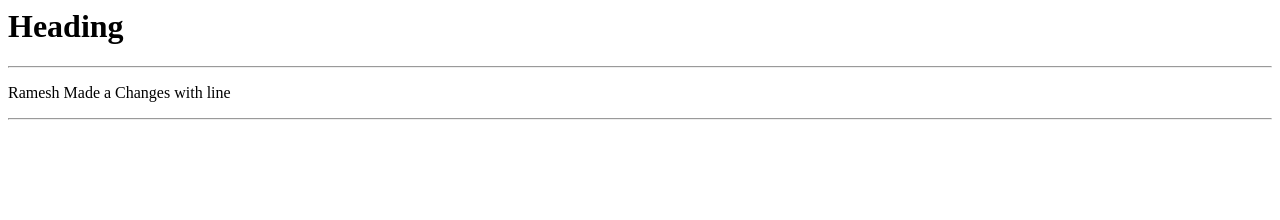
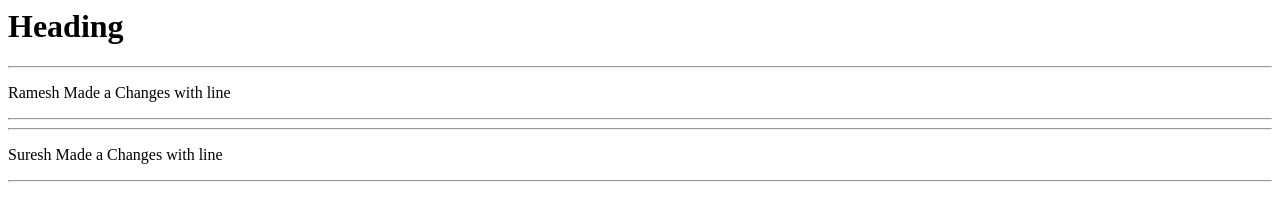
Before and after one commit to nitheesh29bec/HTML, a plain HTML site: page index.html in a window 1280 px wide. Drawn offline with Linux system fonts and the light colour scheme.

Commit message:
Every thing okay

```diff
--- a/index.html
+++ b/index.html
@@ -7,5 +7,9 @@
     <hr>
     <p>Ramesh Made a Changes with line</p>
     <hr>
+
+    <hr>
+    <p>Suresh Made a Changes with line</p>
+    <hr>
   </body>
 </html>
```
